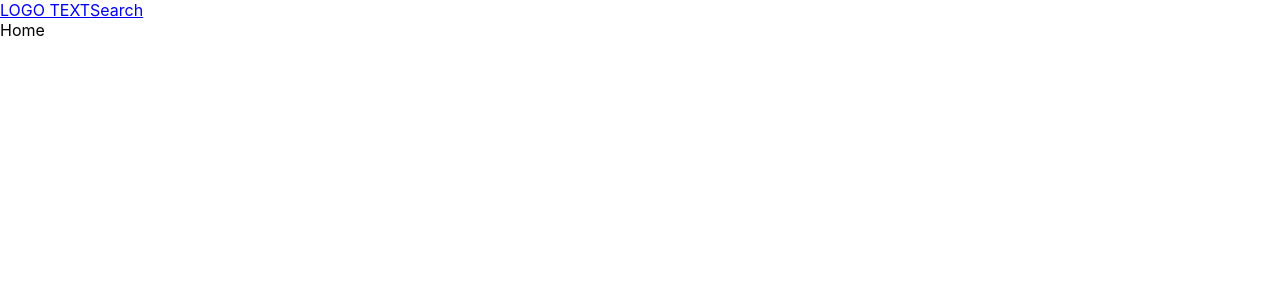
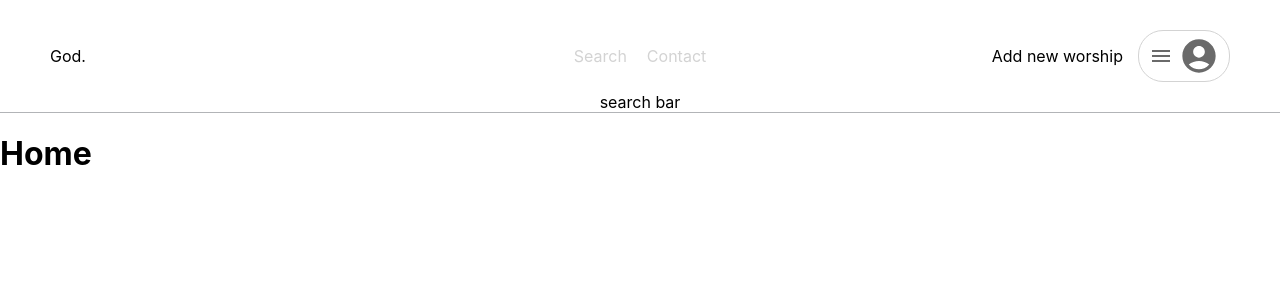
Before and after one commit to jerrybenn/WebDesignProject, a React (Create React App) app in the folder god/: page /home in a window 1280 px wide. Shown: the top 300 px of the page. Built offline with nearby package versions, Linux system fonts and the light colour scheme.

Commit message:
almsot done nav

```diff
--- a/god/package.json
+++ b/god/package.json
@@ -3,6 +3,10 @@
   "version": "0.1.0",
   "private": true,
   "dependencies": {
+    "@emotion/react": "^11.14.0",
+    "@emotion/styled": "^11.14.0",
+    "@mui/icons-material": "^6.4.7",
+    "@mui/material": "^6.4.7",
     "@testing-library/dom": "^10.4.0",
     "@testing-library/jest-dom": "^6.6.3",
     "@testing-library/react": "^16.2.0",
--- a/god/src/App.js
+++ b/god/src/App.js
@@ -4,6 +4,9 @@ import './App.css';
 import Home from './pages/homePage/Home';
 import Search from './pages/searchPage/Search';
 import Navbar from './components/navbarFolder/Navbar';
+import Contact from './pages/contactPage/Contact';
+import AddNewWorship from './pages/addNewWorshipPage/AddNewWorship';
+
 import { BrowserRouter, Routes, Route, } from 'react-router-dom';
 
 function App() {
@@ -18,6 +21,8 @@ function App() {
       <Routes>
         <Route path="/home" element={<Home />} />
         <Route path="/search" element={<Search />} />
+        <Route path="/contact" element={<Contact />} />
+        <Route path="/addNewWorship" element={<AddNewWorship />} />
         </Routes>
       </BrowserRouter>
     </div>
--- a/god/src/components/navbarFolder/Navbar.css
+++ b/god/src/components/navbarFolder/Navbar.css
@@ -0,0 +1,105 @@
+.navbarContainer {
+    display: flex;
+    justify-content: center;
+    align-items: center;
+    flex-direction: column;
+    width: 100%;
+    margin-top: 20px
+
+}
+.upperNav {
+    display: flex;
+    justify-content: space-between; /* Distributes items evenly */
+    align-items: center;
+    width: 100%;
+    padding: 10px 20px; /* Adjust padding as needed */
+}
+
+/* Ensure the child elements take up the correct space */
+.logo {
+    flex: 1; /* Pushes everything else away */
+    display: flex;
+    justify-content: flex-start; /* Aligns to the left */
+    align-items: center;
+    padding-left: 50px;
+}
+
+.navLinks {
+    flex: 2; /* Takes more space to stay in center */
+    display: flex;
+    justify-content: center; /* Centers items */
+    align-items: center;
+    gap: 20px; /* Adds space between links */
+
+}
+
+.rightStuff {
+    flex: 1; /* Pushes everything else away */
+    display: flex;
+    justify-content: flex-end; /* Aligns to the right */
+    align-items: center;
+    gap: 15px;
+    padding-right: 50px;
+}
+
+.logo a {
+    text-decoration: none; /* Removes underline */
+    color: inherit; /* Uses the default text color */
+}
+
+.navLinks a {
+    text-decoration: none; /* Removes underline */
+    color: lightgray; /* Default color */
+    font-size: 16px; /* Default size */
+
+}
+
+.navLinks a.active {
+    color: black; /* Make active link black */
+    font-size: 18px; /* Slightly increase font size */
+    font-weight: bold; /* Make it stand out */
+}
+
+.rightStuff a {
+    text-decoration: none;
+    color: inherit;/* Removes underline */
+}
+
+.profileContainer {
+    display: flex;
+    align-items: center;
+    border: 1px solid lightgray;
+    padding: 5px 10px;
+    border-radius: 25px;
+    transition: box-shadow 0.3s ease-in-out;
+}
+
+.profileContainer:hover {
+    box-shadow: 0px 4px 8px rgba(0, 0, 0, 0.2);
+}
+
+.dropdownMenu {
+    position: absolute;
+    top: 100px; /* Adjust position */
+    right: 20px;
+    background: white;
+    box-shadow: 0px 4px 10px rgba(0, 0, 0, 0.2);
+    border-radius: 10px;
+    width: 200px;
+    padding: 10px;
+    display: flex;
+    flex-direction: column;
+    gap: 10px;
+}
+
+.dropdownMenu a {
+    text-decoration: none;
+    color: black;
+    padding: 10px;
+    border-radius: 5px;
+    transition: background 0.3s ease;
+}
+
+.dropdownMenu a:hover {
+    background: #f5f5f5;
+}
--- a/god/src/components/navbarFolder/Navbar.jsx
+++ b/god/src/components/navbarFolder/Navbar.jsx
@@ -1,13 +1,75 @@
-import React from 'react'
+import React, { useState } from 'react'
 import { Link } from 'react-router-dom';
 
 import './Navbar.css'
+import AccountCircleIcon from '@mui/icons-material/AccountCircle';
+import MenuIcon from '@mui/icons-material/Menu';
+import Divider from '@mui/material/Divider';
+
+
+
+
 
 const Navbar = () => {
+
+    const [activeLink, setActiveLink] = useState(null);
+    const [menuOpen, setMenuOpen] = useState(false);
+
+    const toggleMenu = () => {
+        setMenuOpen(!menuOpen);
+    };
+
+    const handleClick = (link) => {
+        setActiveLink(link);
+    };
+
     return (
-        <div className='navbar'>
-            <Link to="/home">LOGO TEXT</Link>
-            <Link to="/search">Search</Link>
+        <div className='navbarContainer'>
+            <div className="upperNav">
+                <div className="logo">
+                    <Link to="/home">God.</Link>
+                </div>
+                <div className="navLinks">
+                <Link to="/search"
+                        className={activeLink === "/search" ? "active" : ""}
+                        onClick={() => handleClick("/search")}>
+                        Search
+                    </Link>
+                    <Link to="/contact"
+                        className={activeLink === "/contact" ? "active" : ""}
+                        onClick={() => handleClick("/contact")}>
+                        Contact
+                    </Link>
+                </div>
+                <div className="rightStuff">
+                    <div className="addNewChurch">
+                        <Link to="/addNewWorship" >Add new worship</Link>
+                    </div>
+                    <div className="profileContainer" onClick={toggleMenu}>
+                        <MenuIcon sx={{ color: "#6a6a6a", paddingRight: "6px"}}/>
+                        <AccountCircleIcon sx={{ fontSize: 40 , color: "#6a6a6a"}}/>
+                    </div>
+                    {menuOpen && (
+                        <div className="dropdownMenu">
+                            <Link to="/signup">Sign up</Link>
+                            <Link to="/login">Log in</Link>
+                            <Divider sx={{width: "100%" , borderColor: "#B2B4B7FF"}}/>
+                            <Link to="/Saved">Saved</Link>
+                            <Link to="/settings">Settings</Link>
+                            <Link to="/logout">Logout</Link>
+                            <Link to="/help">Help Center</Link>
+                        </div>
+                    )}
+                </div>
+
+
+            </div>
+            <div className="bottomNav">
+                search bar
+            </div>
+            <Divider sx={{width: "100%" , borderColor: "#B2B4B7FF"}}/>
+
+
         </div>
     )
 }
--- /dev/null
+++ b/god/src/pages/addNewWorshipPage/AddNewWorship.jsx
@@ -0,0 +1,10 @@
+import React from 'react'
+import './AddNewWorship.css'
+
+const AddNewWorship = () => {
+  return (
+    <div>addNewWorship</div>
+  )
+}
+
+export default AddNewWorship
--- /dev/null
+++ b/god/src/pages/contactPage/Contact.jsx
@@ -0,0 +1,10 @@
+import React from 'react'
+import './Contact.css'
+
+const Contact = () => {
+  return (
+    <div>Contact</div>
+  )
+}
+
+export default Contact
--- a/god/src/pages/homePage/Home.jsx
+++ b/god/src/pages/homePage/Home.jsx
@@ -3,7 +3,9 @@ import './Home.css'
 
 const Home = () => {
   return (
-    <div>Home</div>
+    <div className="homeContainer">
+        <h1>Home</h1>
+    </div>
   )
 }
 
```
Also changed, not shown: god/src/pages/addNewWorshipPage/AddNewWorship.css (added), god/src/pages/contactPage/Contact.css (added), 1 other file (tests, documents, lock files or other folders).
